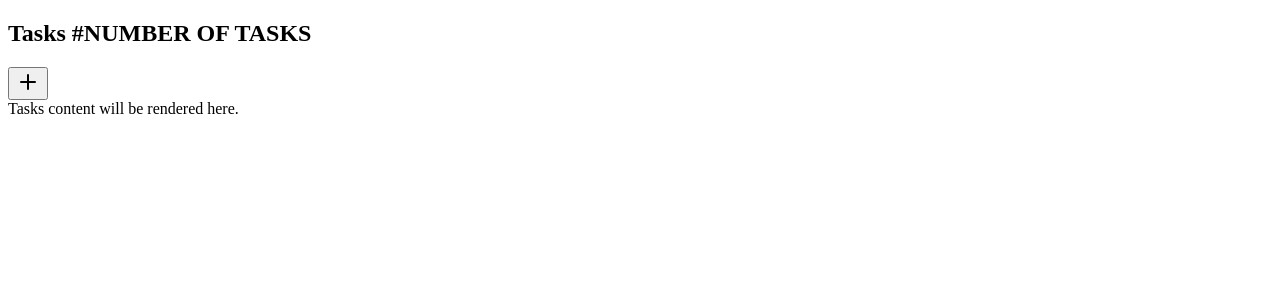
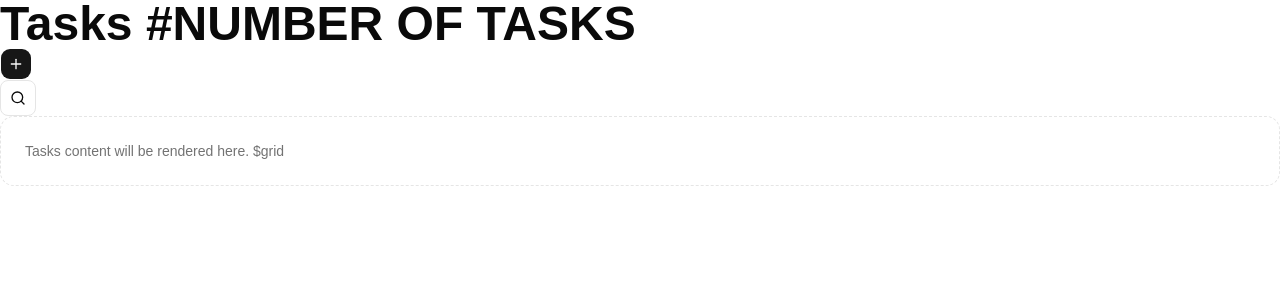
Before and after one commit to dmytro-gutorka/task-management-board-fe, a React (Vite) app: page /tasks in a window 1280 px wide. Shown: the top 300 px of the page. Built offline with nearby package versions, Linux system fonts and the light colour scheme.

Commit message:
Feature: Create search-input + fix linter problems

```diff
--- a/eslint.config.js
+++ b/eslint.config.js
@@ -21,6 +21,7 @@ export default defineConfig([
             globals: globals.browser,
         },
         rules: {
+            'react-refresh/only-export-components': 'off',
             'no-var': 'error',
             'no-console': 'warn',
             'max-params': ['error', { max: 4 }],
--- a/index.html
+++ b/index.html
@@ -8,6 +8,6 @@
     </head>
     <body>
         <div id="root"></div>
-        <script type="module" src="/src/index.tsx"></script>
+        <script type="module" src="/src/main.tsx"></script>
     </body>
 </html>
--- a/package.json
+++ b/package.json
@@ -14,6 +14,8 @@
         "build": "tsc -b && vite build"
     },
     "dependencies": {
+        "@emotion/react": "^11.14.0",
+        "@emotion/styled": "^11.14.1",
         "@fontsource-variable/geist": "^5.2.8",
         "@hookform/resolvers": "^5.2.2",
         "@tailwindcss/vite": "^4.2.2",
--- /dev/null
+++ b/src/components/ui/input.tsx
@@ -0,0 +1,19 @@
+import * as React from 'react';
+
+import { cn } from '@/lib/utils';
+
+function Input({ className, type, ...props }: React.ComponentProps<'input'>) {
+    return (
+        <input
+            type={type}
+            data-slot="input"
+            className={cn(
+                'h-8 w-full min-w-0 rounded-lg border border-input bg-transparent px-2.5 py-1 text-base transition-colors outline-none file:inline-flex file:h-6 file:border-0 file:bg-transparent file:text-sm file:font-medium file:text-foreground placeholder:text-muted-foreground focus-visible:border-ring focus-visible:ring-3 focus-visible:ring-ring/50 disabled:pointer-events-none disabled:cursor-not-allowed disabled:bg-input/50 disabled:opacity-50 aria-invalid:border-destructive aria-invalid:ring-3 aria-invalid:ring-destructive/20 md:text-sm dark:bg-input/30 dark:disabled:bg-input/80 dark:aria-invalid:border-destructive/50 dark:aria-invalid:ring-destructive/40',
+                className,
+            )}
+            {...props}
+        />
+    );
+}
+
+export { Input };
--- a/src/index.tsx
+++ b/src/main.tsx
@@ -4,6 +4,7 @@ import { RouterProvider } from 'react-router-dom';
 import { QueryClientProvider } from '@tanstack/react-query';
 import { queryClient } from '@/app/query-client';
 import { router } from '@/app/routes';
+import './styles.css';
 
 createRoot(document.getElementById('root')!).render(
     <StrictMode>
--- a/src/pages/tasks/TasksPage/ui/tasks-page-content.tsx
+++ b/src/pages/tasks/TasksPage/ui/tasks-page-content.tsx
@@ -7,7 +7,7 @@ interface TasksPageContentProps {
 export const TasksPageContent = ({ viewMode = 'grid' }: TasksPageContentProps) => {
     return (
         <div className="rounded-xl border border-dashed p-6 text-sm text-muted-foreground">
-            Tasks content will be rendered here.
+            Tasks content will be rendered here. ${viewMode}
         </div>
     );
 };
--- a/src/pages/tasks/TasksPage/ui/tasks-page-header.tsx
+++ b/src/pages/tasks/TasksPage/ui/tasks-page-header.tsx
@@ -1,16 +1,21 @@
 import { Button } from '@/components/ui/button';
 import { Plus } from 'lucide-react';
+import { SearchInput } from '@/shared/components/search-input';
 
 export const TasksPageHeader = () => {
     return (
-        <div className="flex items-center justify-between gap-4 border-b pb-4">
-            <div className="space-y-111">
-                <h2 className="text-2xl font-semibold tracking-tight">Tasks #NUMBER OF TASKS</h2>
+        <div className="">
+            <div className="space-y-1">
+                <h2 className="text-5xl font-semibold">Tasks #NUMBER OF TASKS</h2>
             </div>
+
+            <></>
 
             <Button size="icon" aria-label="Create task">
                 <Plus className="h-4 w-4" />
             </Button>
+
+            <SearchInput />
         </div>
     );
 };
--- /dev/null
+++ b/src/shared/components/search-input.tsx
@@ -0,0 +1,70 @@
+import { type ChangeEvent, useRef, useState } from 'react';
+import { Search, X } from 'lucide-react';
+import { Input } from '@/components/ui/input';
+import { cn } from '@/lib/utils';
+
+export const SearchInput = () => {
+    const [isOpen, setIsOpen] = useState(false);
+    const [value, setValue] = useState('');
+    const inputRef = useRef<HTMLInputElement>(null);
+
+    const open = () => {
+        setIsOpen(true);
+        requestAnimationFrame(() => inputRef.current?.focus());
+    };
+
+    const close = () => {
+        if (!value) setIsOpen(false);
+    };
+
+    const clear = () => {
+        setValue('');
+        inputRef.current?.focus();
+    };
+
+    function onEscapeDown(e: React.KeyboardEvent<HTMLInputElement>) {
+        if (e.key === 'Escape') {
+            setValue('');
+            setIsOpen(false);
+        }
+    }
+
+    return (
+        <div className="relative flex items-center">
+            {!isOpen && (
+                <button
+                    type="button"
+                    onClick={open}
+                    className="flex h-9 w-9 items-center justify-center rounded-md border hover:bg-muted"
+                >
+                    <Search className="h-4 w-4" />
+                </button>
+            )}
+
+            <div
+                className={cn(
+                    'relative overflow-hidden',
+                    isOpen ? 'w-[240px] transition-all duration-500' : 'w-0',
+                )}
+            >
+                <Input
+                    ref={inputRef}
+                    value={value}
+                    onChange={(e: ChangeEvent<HTMLInputElement>) => setValue(e.target.value)}
+                    onKeyDown={(e) => onEscapeDown(e)}
+                    onBlur={close}
+                    placeholder="Search..."
+                    className={cn(
+                        'pr-8 transition-all duration-900',
+                        isOpen ? 'opacity-100' : 'opacity-0 pointer-events-none',
+                    )}
+                />
+                {value && (
+                    <button onClick={clear} className="absolute right-2 top-1/2 -translate-y-1/2">
+                        <X className="h-4 w-4 text-muted-foreground" />
+                    </button>
+                )}
+            </div>
+        </div>
+    );
+};
--- a/src/shared/lib/errors/utils/handle-error.ts
+++ b/src/shared/lib/errors/utils/handle-error.ts
@@ -4,7 +4,7 @@ import { logger } from '@/shared/lib/logger';
 
 // will be used later
 export const handleError = (error: unknown, options: HandleErrorOptions = {}): AppError => {
-    const { showToast = true, log = true, logoutOnUnauthorized = true, fallbackMessage } = options;
+    const { showToast = true, log = true, logoutOnUnauthorized = true } = options;
 
     const appError = normalizeError(error);
 
--- a/src/shared/lib/logger.ts
+++ b/src/shared/lib/logger.ts
@@ -1,4 +1,6 @@
 import { env } from '@/app/env/env.ts';
+
+/* eslint-disable no-console */
 
 const isEnabled = env.enableConsoleLogs;
 
--- a/vite.config.ts
+++ b/vite.config.ts
@@ -1,9 +1,10 @@
 import path from 'path';
 import react from '@vitejs/plugin-react';
 import { defineConfig } from 'vite';
+import tailwindcss from '@tailwindcss/vite';
 
 export default defineConfig({
-    plugins: [react()],
+    plugins: [react(), tailwindcss()],
     resolve: {
         alias: {
             '@': path.resolve(__dirname, './src'),
```
Also changed, not shown: src/styles.css (renamed from src/index.css), 1 other file (tests, documents, lock files or other folders).
